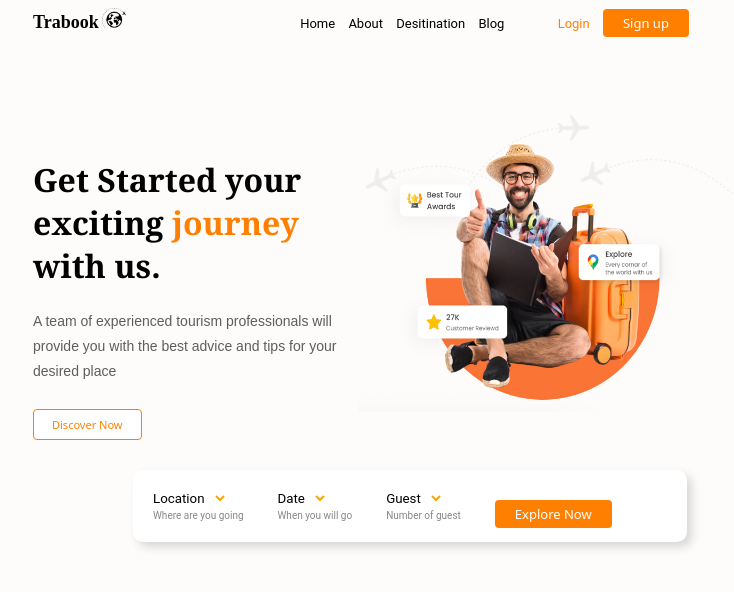
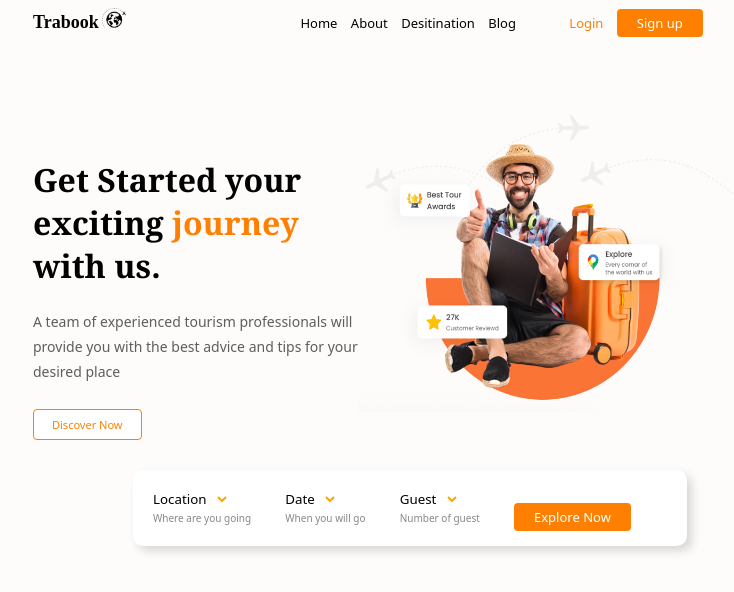
Before and after one commit to Navin-Annamalai/LandingPage, a plain HTML site: page index.html in a window 1280 px wide. Shown: the whole page, without its empty margins (225-959 px from the left). Drawn offline with Linux system fonts and the light colour scheme.

Commit message:
index.html

```diff
--- a/index.html
+++ b/index.html
@@ -61,9 +61,9 @@
 
 <body style="background-color: rgb(254, 252, 251);">
     <div>
-        <div style="font-family:Roboto;font-size: small;">
+        <div style="font-family:system-ui, -apple-system, BlinkMacSystemFont, 'Segoe UI', Roboto, Oxygen, Ubuntu, Cantarell, 'Open Sans', 'Helvetica Neue', sans-serif;font-size: small;">
             <b style="padding-left:250px;font-family: 'Times New Roman', Times, serif;font-size: 18px;">Trabook</b>
-            <img src="worldair.png" class="globle" >
+            <img src="worldair.png" class="globle">
             <a style="padding-left:170px;">Home</a>
             <a style=padding-left:10px;>About</a>
             <a style=padding-left:10px;>Desitination</a>
@@ -79,7 +79,7 @@
         </div>
 
         <div
-            style="padding-left:250px;font-family: Arial, Helvetica, sans-serif; color: rgba(57, 57, 57, 0.813);font-size:14px;">
+            style="padding-left:250px;font-family: system-ui, -apple-system, BlinkMacSystemFont, 'Segoe UI', Roboto, Oxygen, Ubuntu, Cantarell, 'Open Sans', 'Helvetica Neue', sans-serif; color: rgba(57, 57, 57, 0.813);font-size:14px;">
             <span style="line-height: 25px;">A team of experienced tourism professionals will<br>
                 provide you with the best advice and tips for your<br>
                 desired place</span>
@@ -88,7 +88,7 @@
         <div style="padding-left: 250px;padding-top:25px;"><button class="button1">Discover Now</button></div>
 
 
-        <div class="explore1" style="font-family:Roboto;">
+        <div class="explore1" style="font-family:system-ui, -apple-system, BlinkMacSystemFont, 'Segoe UI', Roboto, Oxygen, Ubuntu, Cantarell, 'Open Sans', 'Helvetica Neue', sans-serif">
             <div
                 style="display: inline-block;;font-size: smaller;padding-left:20px;padding-bottom: 20px;padding-top: 20px;">
                 <label for="loc">Location</label>
@@ -111,7 +111,8 @@
                 </select><br>
                 <span style="font-size:10px;color:rgb(135, 135, 135);">Number of guest</span>
             </div>
-            <span style="margin-left: 30px;"><button class="button" style="text-align: center;">Explore Now</button></span>
+            <span style="margin-left: 30px;"><button class="button" style="text-align: center;">Explore
+                    Now</button></span>
         </div>
     </div>
 </body>
```
